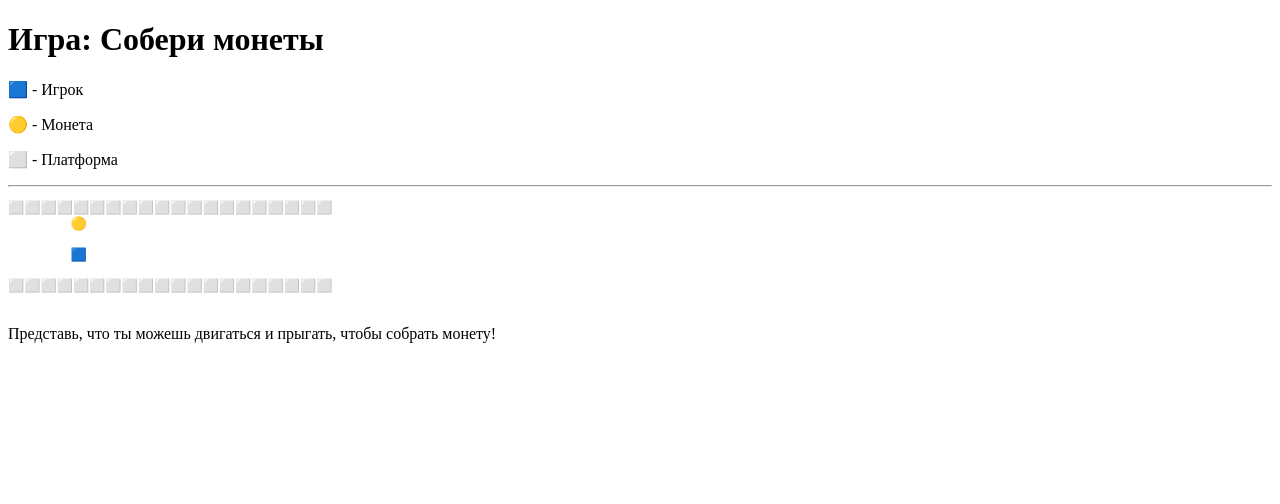
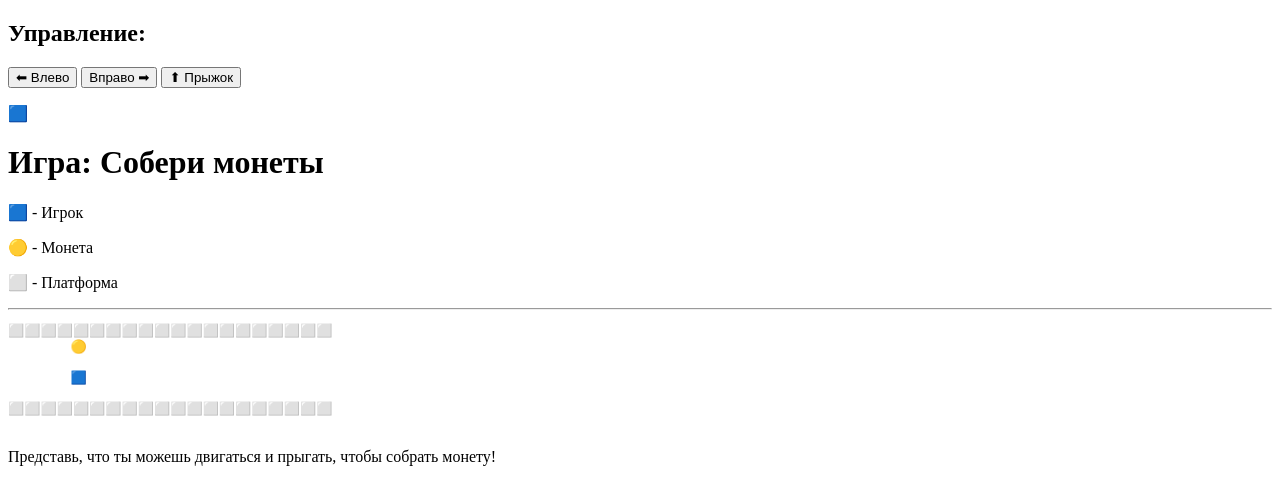
Before and after one commit to GmikeBy/Can-you-see-coins, a plain HTML site: page index.html in a window 1280 px wide. Drawn offline with Linux system fonts and the light colour scheme.

Commit message:
Update index.html

```diff
--- a/index.html
+++ b/index.html
@@ -4,6 +4,26 @@
     <title>Игра: Собери монеты</title>
 </head>
 <body>
+    <h2>Управление:</h2>
+<button onclick="moveLeft()">⬅ Влево</button>
+<button onclick="moveRight()">Вправо ➡</button>
+<button onclick="jump()">⬆ Прыжок</button>
+
+<p id="player">🟦</p>
+
+<script>
+    function moveLeft() {
+        alert("Игрок двигается влево!");
+    }
+
+    function moveRight() {
+        alert("Игрок двигается вправо!");
+    }
+
+    function jump() {
+        alert("Игрок прыгает!");
+    }
+</script>
     <h1>Игра: Собери монеты</h1>
 
     <div>
```
